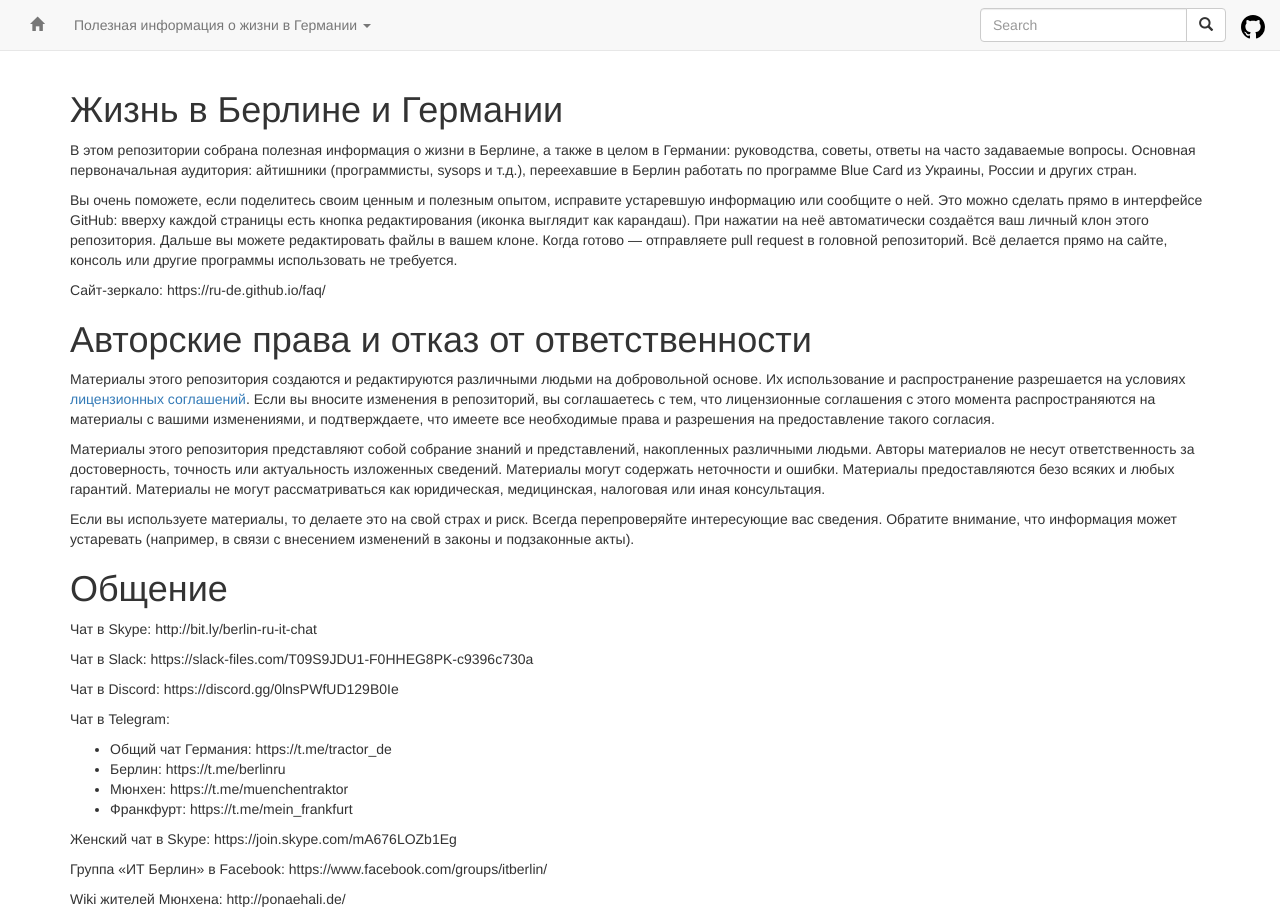
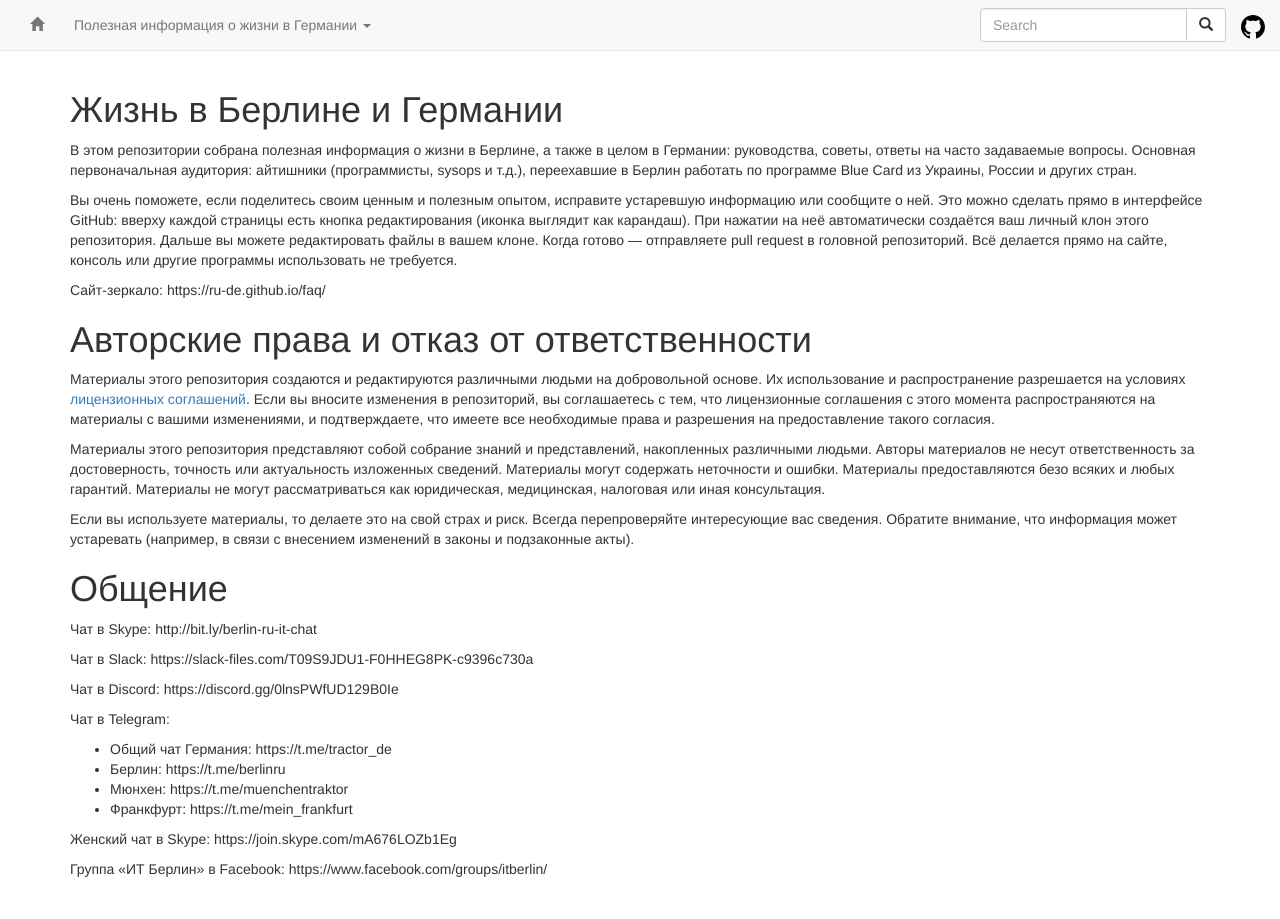
Before and after one commit to ru-de/faq, a Jekyll site: the page built from index.md, in a window 1280 px wide. Built offline with Jekyll 4.4.1, drawn with Linux system fonts in a browser that asks for light colours; nearby versions of some CDN libraries; our own code applies the rules of GitHub Pages for plain Markdown files.

Commit message:
Travis #688: sync github pages

```diff
--- a/index.md
+++ b/index.md
@@ -36,5 +36,3 @@ layout: default
 Женский чат в Skype: https://join.skype.com/mA676LOZb1Eg
 
 Группа «ИТ Берлин» в Facebook: https://www.facebook.com/groups/itberlin/
-
-Wiki жителей Мюнхена: http://ponaehali.de/
```
